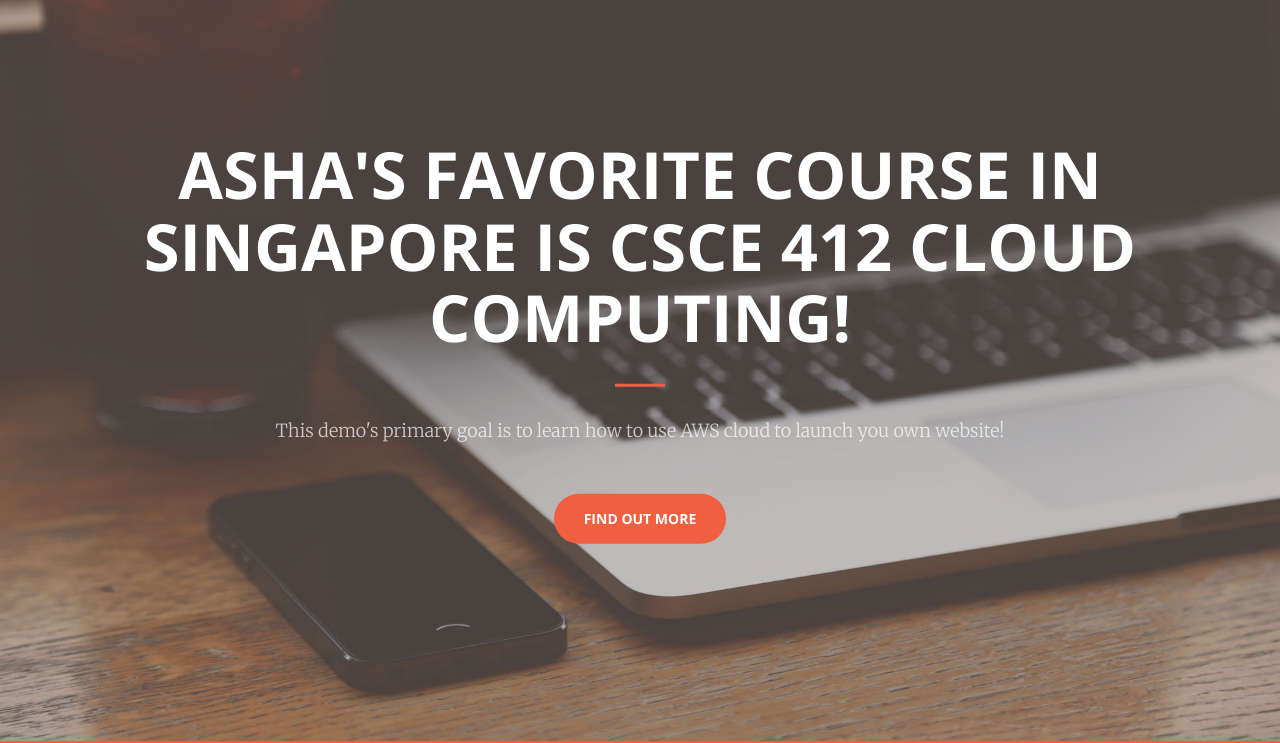
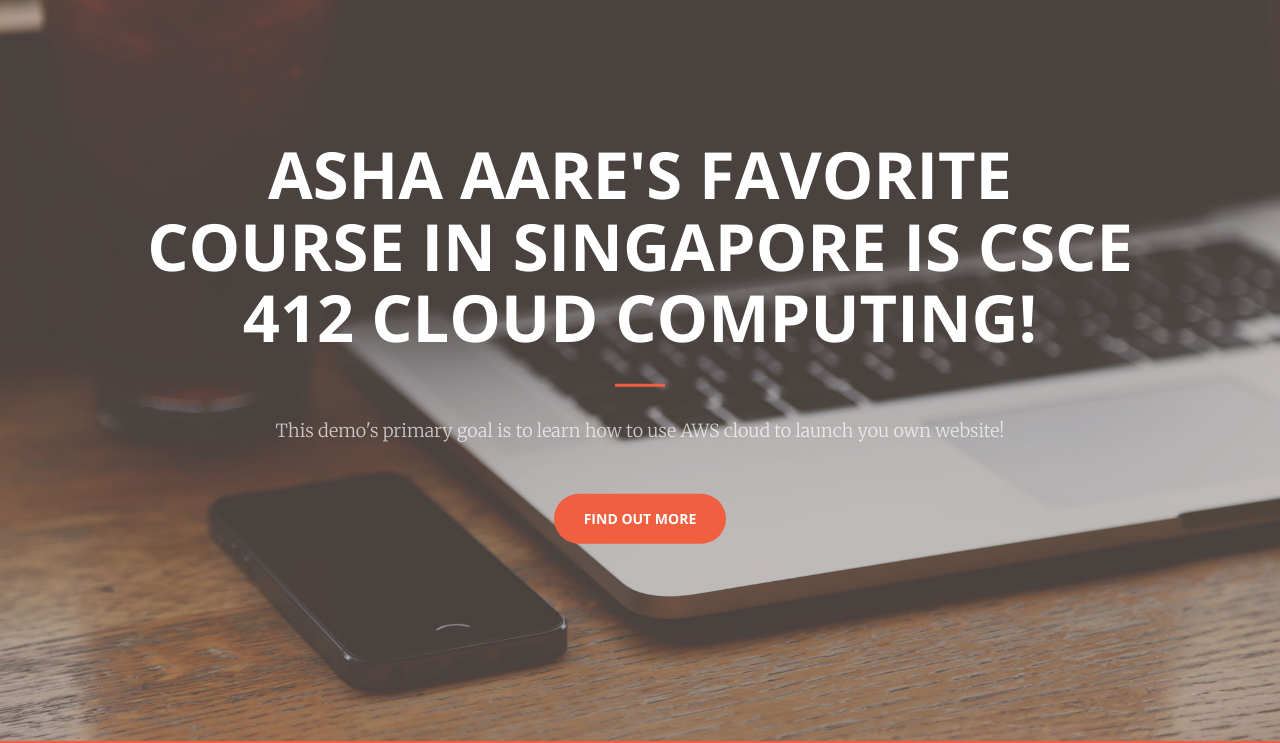
Before and after one commit to ashaaare/CSCE412Project3, a plain HTML site: page index.html in a window 1280 px wide. Shown: the part 59-802 px from the top of the page. Drawn offline with nearby package versions, Linux system fonts and the light colour scheme.

Commit message:
updating website title

```diff
--- a/index.html
+++ b/index.html
@@ -74,7 +74,7 @@
     <header>
         <div class="header-content">
             <div class="header-content-inner">
-                <h1>Asha's Favorite Course in Singapore is CSCE 412 Cloud Computing!</h1>
+                <h1>Asha Aare's Favorite Course in Singapore is CSCE 412 Cloud Computing!</h1>
                 <hr>
                 <p>This demo's primary goal is to learn how to use AWS cloud to launch you own website!</p>
                 <a href="#about" class="btn btn-primary btn-xl page-scroll">Find Out More</a>
```
